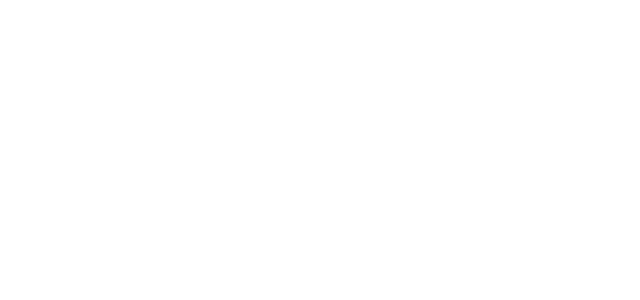
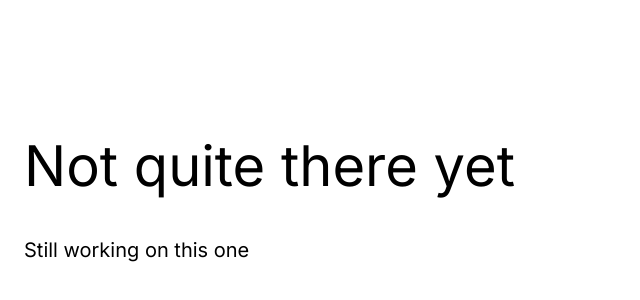
Before and after one commit to Mafrans/mafra.nz, a SvelteKit app: page / in a window 1280 px wide. Shown: the part 64-364 px from the top of the page, without its empty margins (0-640 px from the left). Built offline with nearby package versions, Linux system fonts and the light colour scheme.

Commit message:
feat: placeholder text

```diff
--- a/src/routes/+page.svelte
+++ b/src/routes/+page.svelte
@@ -1,7 +1,10 @@
 <script>
 </script>
 
-<div class="container" />
+<div class="container">
+  <h1>Not quite there yet</h1>
+  <p>Still working on this one</p>
+</div>
 
 <style>
   h1 {
```
